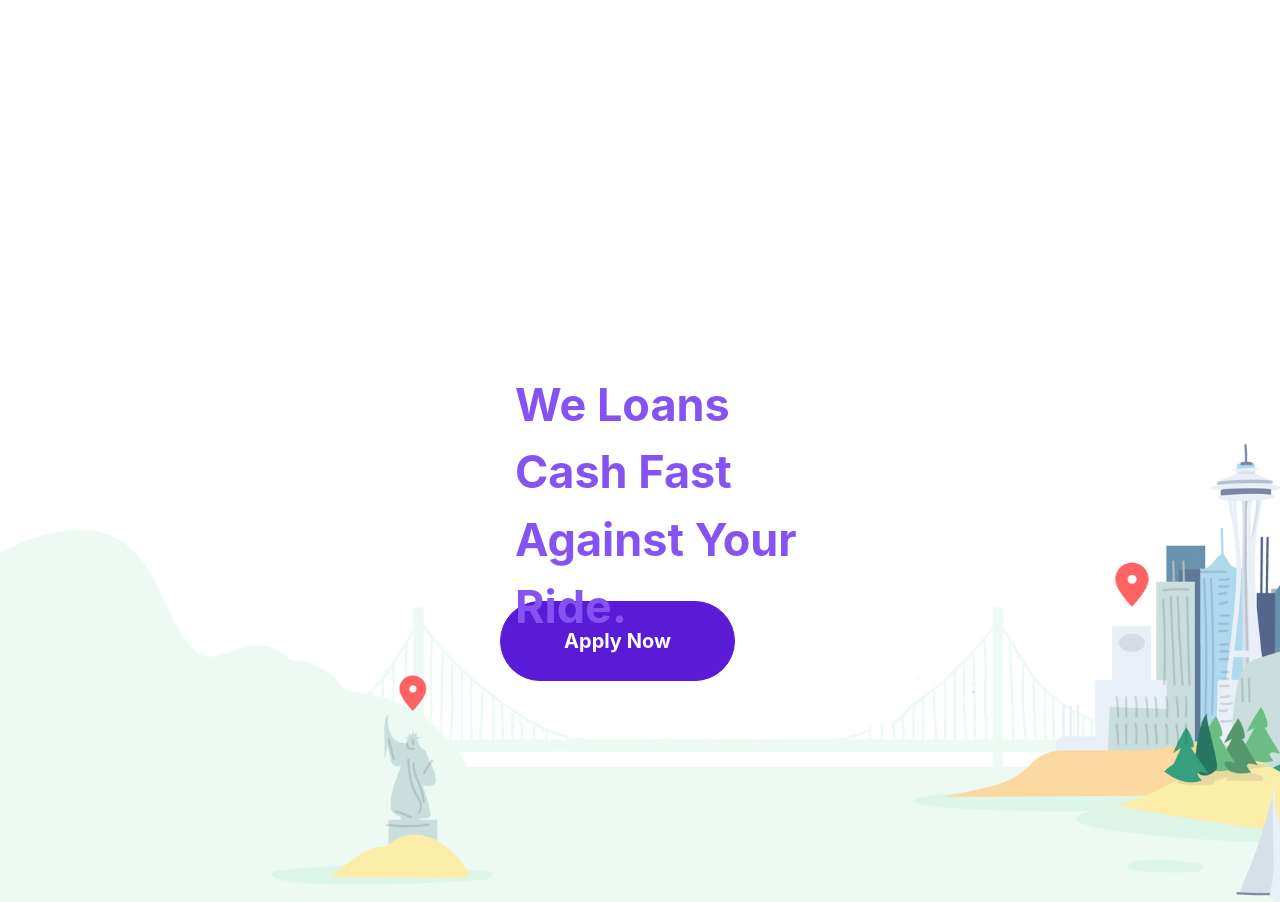
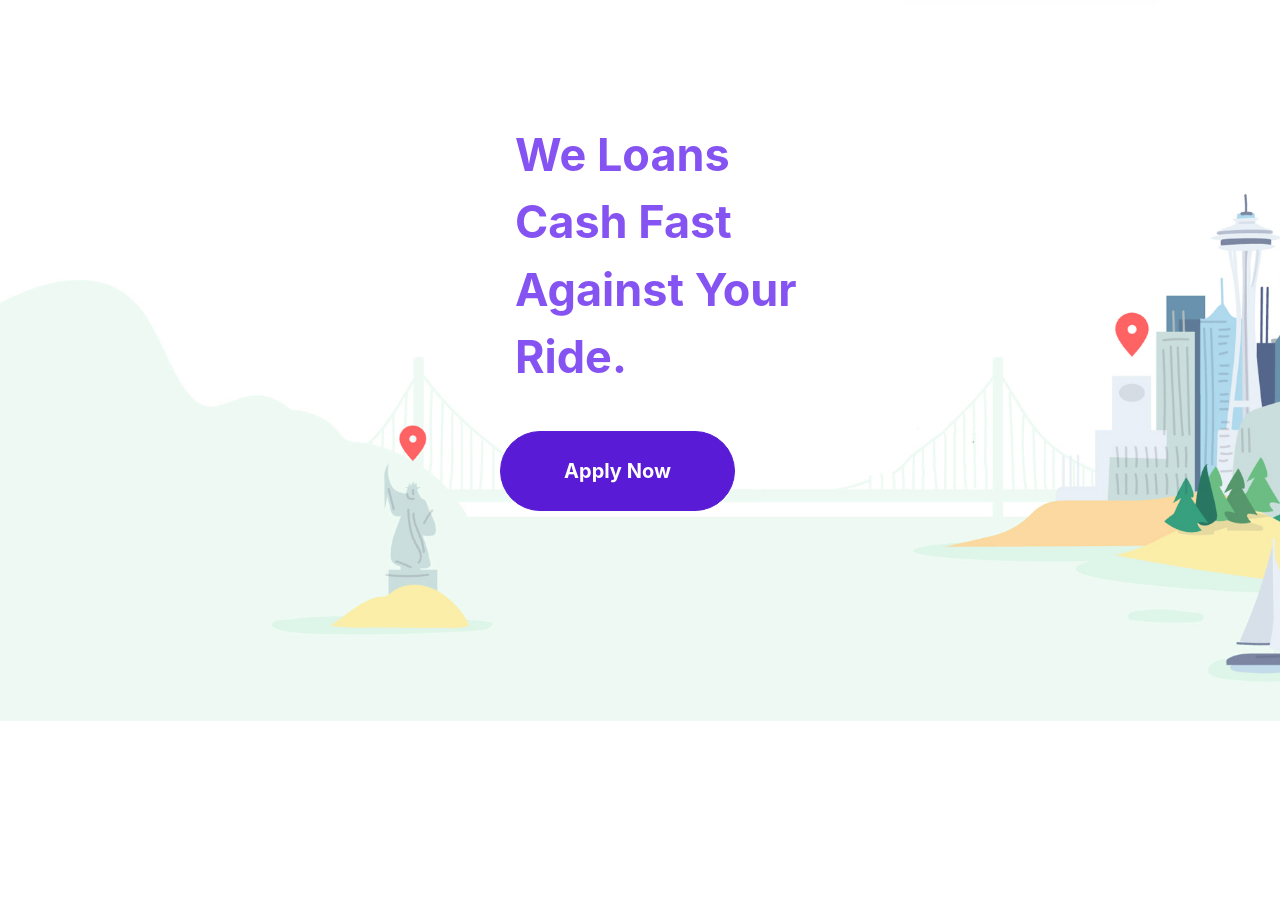
Before and after one commit to tyco1986/coche, a plain HTML site: page src/index.html in a window 1280 px wide. Shown: the part 3720-4622 px from the top of the page. After the commit the page ends 4441 px from the top, so only its background shows below. Drawn offline with nearby package versions, Linux system fonts and the light colour scheme.

Commit message:
dominicanrepublicforeverpapadiosmiomiopersonalitic3

```diff
--- a/src/index.html
+++ b/src/index.html
@@ -423,11 +423,11 @@
 
     <div class="bottom1" style="margin-top: 450px;">
       <div></div>
-      <div class= "col-3" style="font-size: 45px; color: #8553f2; font-weight: bold; margin-left: 500px; padding-top:-150px;">
+      <div class= "col-3" style="font-size: 45px; color: #8553f2; font-weight: bold; margin-left: 500px; margin-top:-250px;">
         We Loans Cash Fast <br> Against Your Ride.
       </div>
       <div>
-        <button type="button" class="button1 btn btn-primary btn-lg" style="margin-left:500px; margin-top: -40px;">Apply Now</button>
+        <button type="button" class="button1 btn btn-primary btn-lg" style="margin-left:500px; margin-top: 40px;">Apply Now</button>
       </div>
     </div>
 
```
